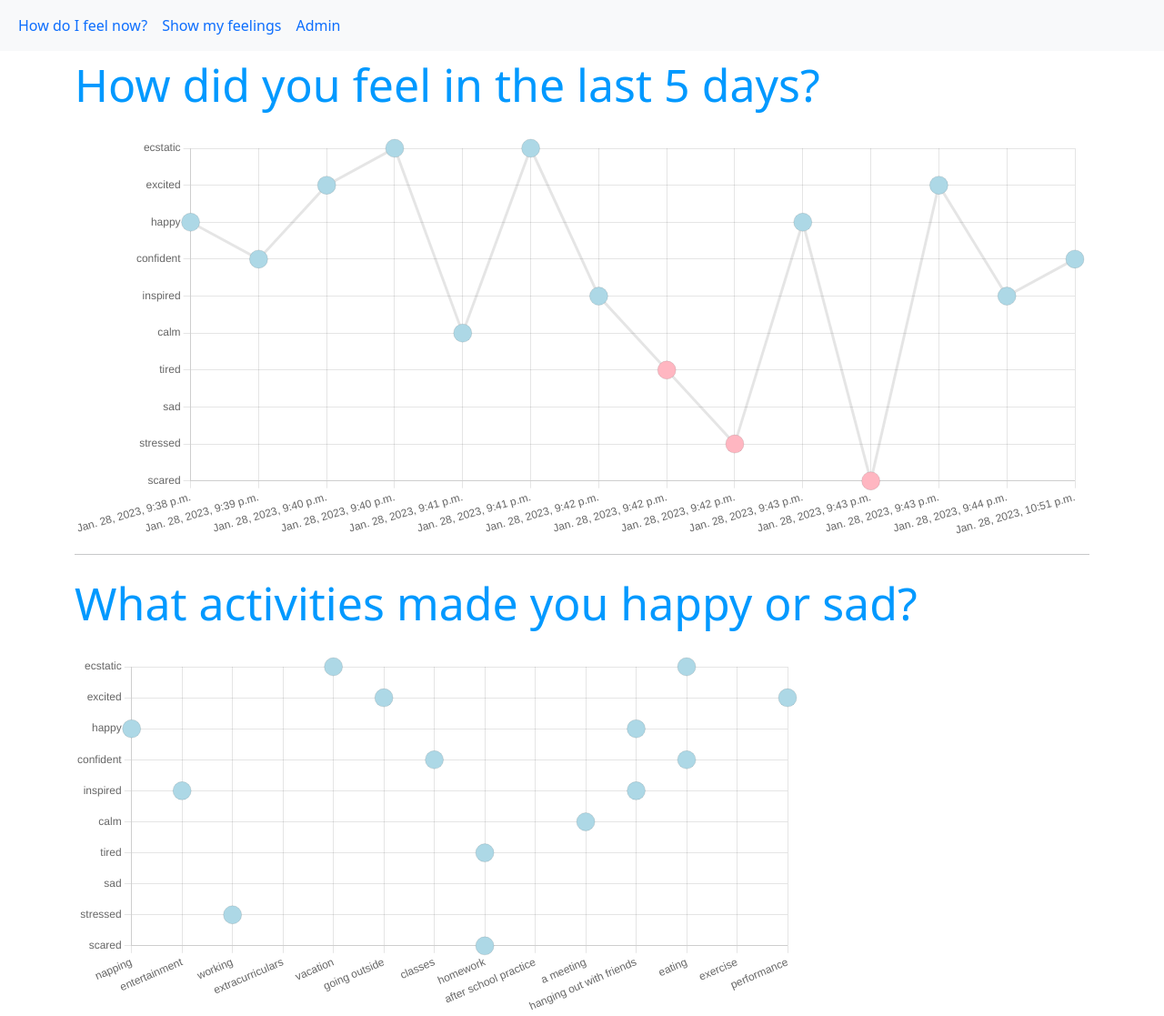
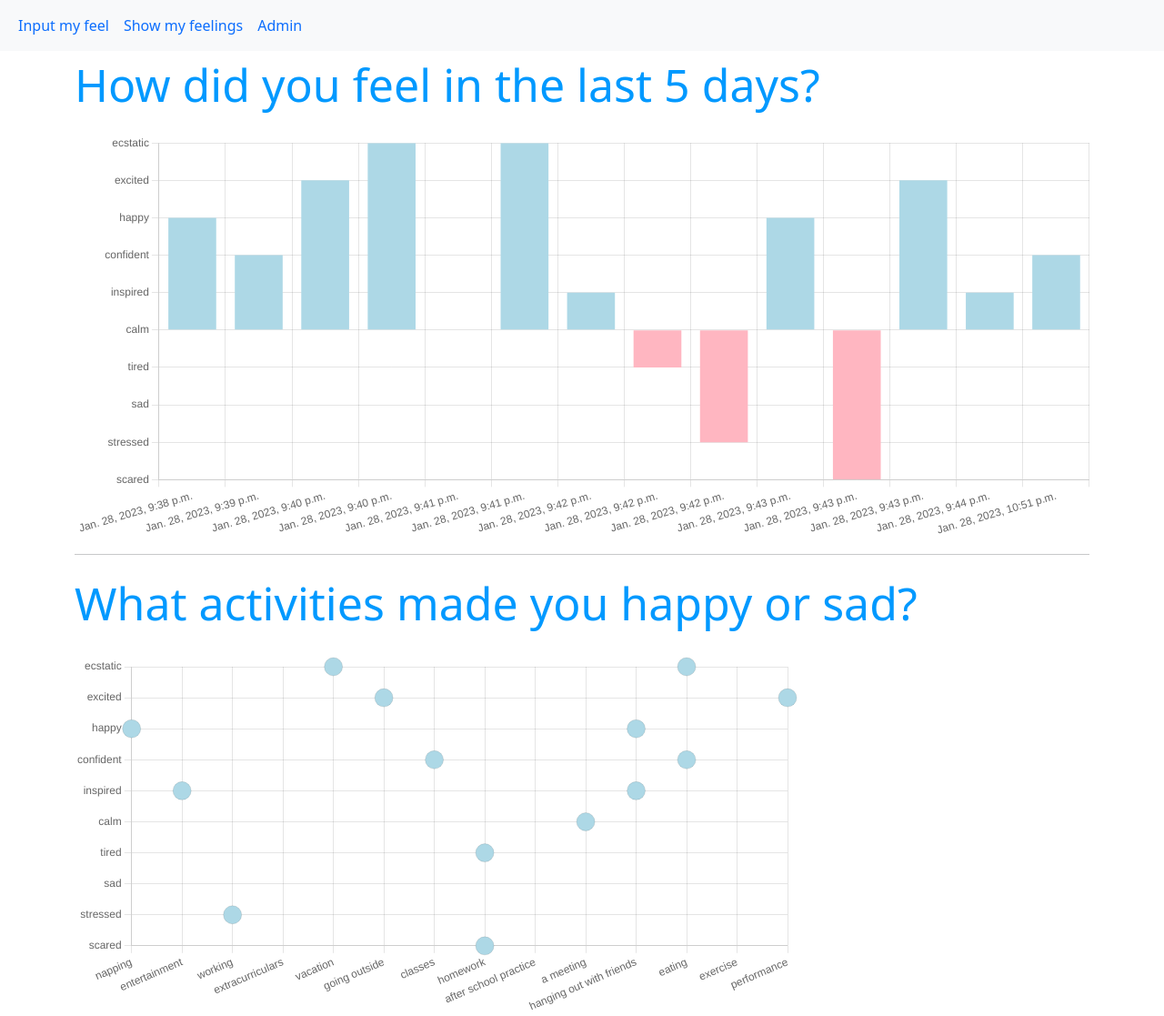
Before and after one commit to kiwimiho/MSET_Hackathon, a Django app: page /mood/show_mood/ in a window 1280 px wide; the page is wider, and only the part inside the window is pictured. Shown: that part at 91% size. Run offline with Django 4.2, Linux system fonts and the light colour scheme; data comes from the database, SQL or seed files in the repository; both versions use the stored data as it was after the commit; some libraries are stand-ins or nearby versions.

Commit message:
change line chart to bar chart

```diff
--- a/templates/mood/base.html
+++ b/templates/mood/base.html
@@ -24,7 +24,7 @@
 
           <ul class="navbar-nav me-auto mb-2 mb-lg-0">
             <li class="nav-item">
-              <a class="nav-link active" aria-current="page" href="{% url 'index'%}">How do I feel now?</a>
+              <a class="nav-link active" aria-current="page" href="{% url 'index'%}">Input my feel</a>
             </li>
             <li class="nav-item">
               <a class="nav-link active" aria-current="page" href="{% url 'mood:show_mood'%}">Show my feelings</a>
--- a/templates/mood/showmood.html
+++ b/templates/mood/showmood.html
@@ -42,7 +42,7 @@ activityLabel = {
 $(document).ready(function(){
         var ctx = document.getElementById('myBarChart').getContext('2d');
         var myChart = new Chart(ctx, {
-            type: 'line', //Declare bar chart
+            type: 'bar', //Declare bar chart
             data: {
                 labels: [{%for data in moods%}'{{data.date}}',{%endfor%}],
                 datasets: [{
```
Also changed, not shown: db.sqlite3.
